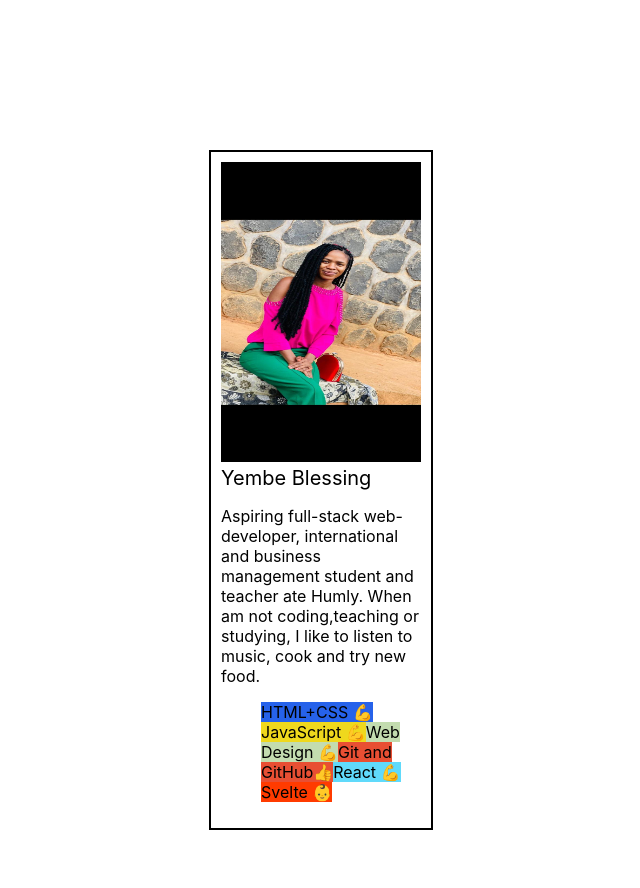
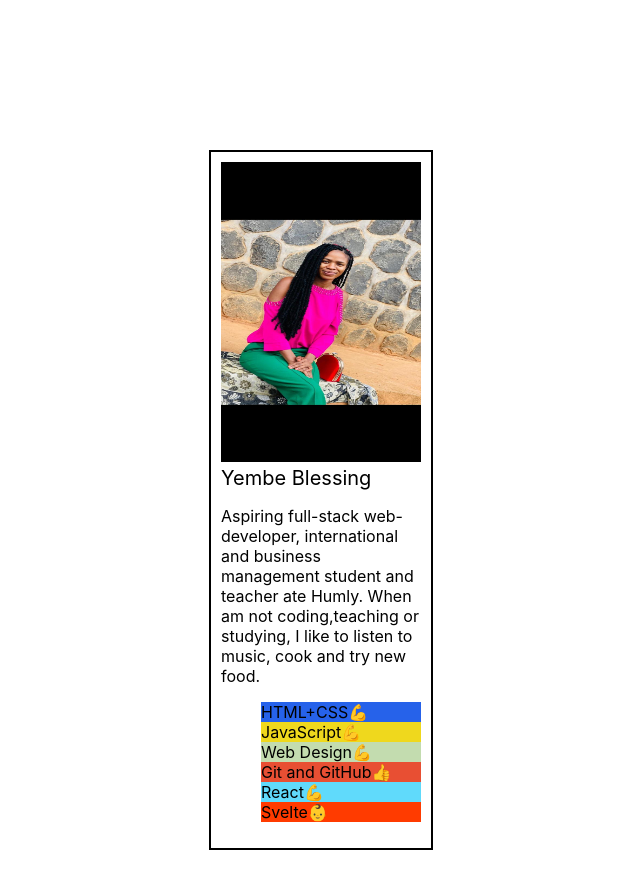
Before and after one commit to Blessing-bit-ui/profilecardusingProps, a React (Create React App) app in the folder myprofile/: page / in a window 1280 px wide. Shown: the top 888 px of the page, without its empty margins (319-959 px from the left). Built offline with nearby package versions, Linux system fonts and the light colour scheme.

Commit message:
Updated the Skill function by using the short circus &&

```diff
--- a/myprofile/src/ProfileCard.js
+++ b/myprofile/src/ProfileCard.js
@@ -46,7 +46,7 @@
       </div>
       <ul>
        {skills.map((skillname)=>(
-        <Skills skill={skillname.skill} color={skillname.color} level={skillname.level} className=" Skills"/>
+        <Skills skill={skillname.skill} color={skillname.color} level={skillname.level} className='Skills'/>
        ))}
     </ul>
     </div>
@@ -68,27 +68,15 @@
         </div>
     )
  }
-  function Skills(props){
-
-        if(props.level =="advanced"){
-            return(
-        <span style={{backgroundColor:props.color}}>
-            {props.skill} 💪
-            </span>
-            )
-        };
-            if( props.level == "intermediate"){
-                return(
-                <span style={{backgroundColor:props.color}}>
-                {props.skill}👍
-                </span>
-                )
-            };
-                if(props.level =="beginner"){
-              return(
-                <span style={{backgroundColor:props.color}}>
-                  {props.skill} 👶
-                </span>
-              )
-                }
+  function Skills({skill, level, color}){
+    return (
+      <div className="skill"style={{ backgroundColor: color }}>
+        <span>{skill}</span>
+        <span>
+          {level==="advanced" && "💪"}
+          {level==="intermediate" && "👍"}
+          {level==="beginner" && "👶"}
+        </span>
+      </div>
+    );
   }
```
